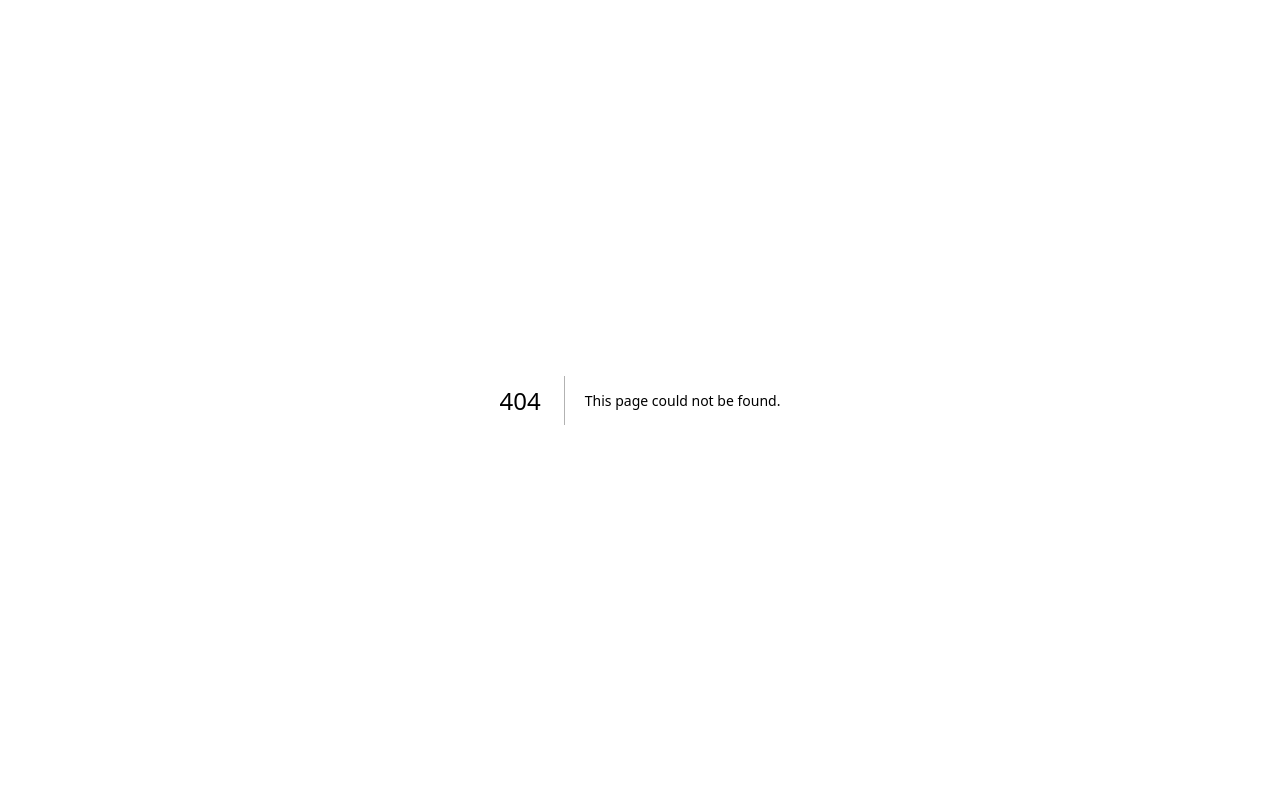
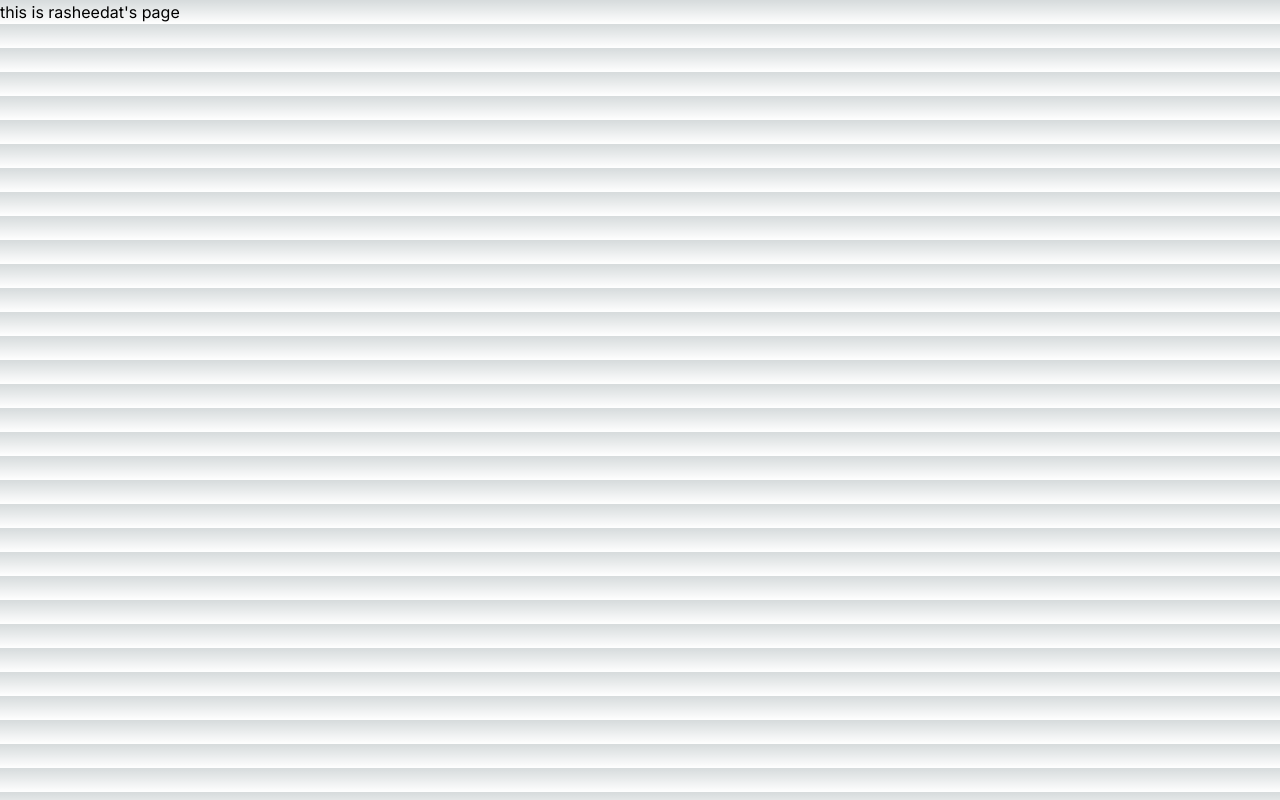
Before and after one commit to CodeLab-set09/project-game, a Next.js app: page /rasheedat in a window 1280 px wide. Before the commit this address had no page. Built offline with nearby package versions, Linux system fonts and the light colour scheme.

Commit message:
my first push

```diff
--- /dev/null
+++ b/app/rasheedat/page.tsx
@@ -0,0 +1,7 @@
+import React from "react";
+
+const page = () => {
+  return <div>this is rasheedat's page</div>;
+};
+
+export default page;
```
